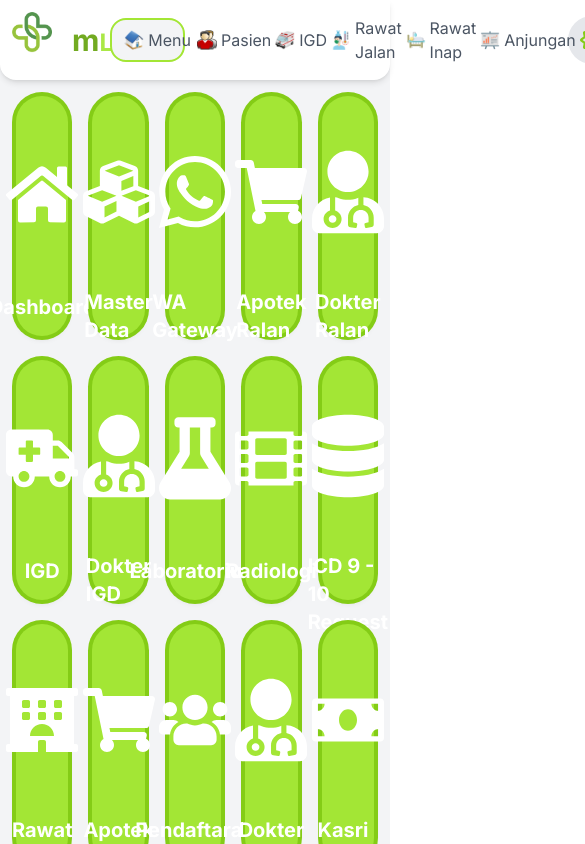
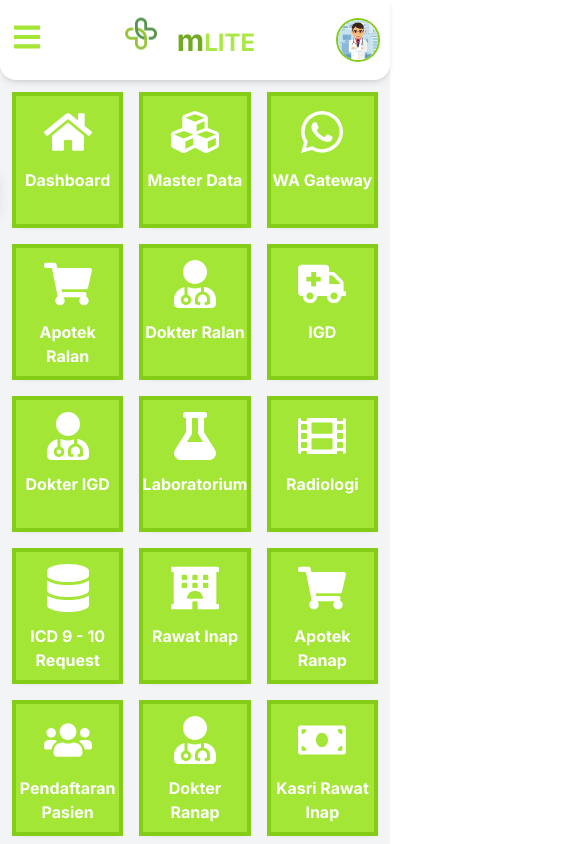
Before and after one commit to adriCSM/belajar-react-next, a Next.js app: page /admin/menu in a window 390 px wide. Shown: the top 844 px of the page, 585 px wide, since content can reach past the window. Built offline with nearby package versions, Linux system fonts and the light colour scheme.

Commit message:
update 3

```diff
--- a/src/app/admin/Sidebar.tsx
+++ b/src/app/admin/Sidebar.tsx
@@ -2,10 +2,12 @@
 import { Manuale } from 'next/font/google';
 import Link from 'next/link';
 import { usePathname } from 'next/navigation';
+import { FaXmark } from 'react-icons/fa6';
 
 export default function SidebarAdmin({ ...props }) {
   const show = props.showSidebar;
   const pathname = usePathname();
+  const handleShow = props.handleShow;
   const menus = [
     {
       name: 'Menu',
@@ -40,9 +42,9 @@ export default function SidebarAdmin({ ...props }) {
   ];
   return (
     <nav
-      className={` fixed transition transform duration-300  sm:inline h-screen rounded-r-xl bg-gradient-to-tr from-lime-400 to-lime-300  ${
-        show ? 'w-1/5' : ' -translate-x-3/4'
-      }   divide-y divide-white z-10`}
+      className={`md:hidden w-screen fixed transition transform duration-300  sm:inline h-full rounded-r-xl bg-gradient-to-tr from-lime-400 to-lime-300  ${
+        show ? 'w-1/5' : ' -translate-x-full'
+      }   divide-y divide-white z-20`}
     >
       <div className={` flex w-full items-center mx-2 my-5 p-5`}>
         <img src="../logo/icon-512x512.png" alt="" className={`h-[60px]`} />
@@ -50,12 +52,17 @@ export default function SidebarAdmin({ ...props }) {
           <span className="text-lime-600">m</span>
           <span className="text-white">LITE</span>
         </h1>
+        <FaXmark
+          className="absolute right-2 top-2 rounded-full bg-gray-200  h-8 w-8 p-2  text-lime-500 text-2xl"
+          onClick={() => handleShow()}
+        />
       </div>
 
       <ul className={`pt-5 `}>
         {menus.map((menu, i) => {
           return (
             <Link
+              onClick={() => handleShow()}
               key={i}
               href={menu.href}
               className={`flex px-3 py-2 items-center transition duration-150 transform   ${
--- a/src/app/admin/layout.tsx
+++ b/src/app/admin/layout.tsx
@@ -2,17 +2,22 @@
 import SidebarAdmin from './Sidebar';
 import NavbarAdmin from './navbar';
 import { useState } from 'react';
+import { FaRegSun } from 'react-icons/fa';
 
 export default function AdminLayout({ children }: { children: React.ReactNode }) {
-  const [sidebar, setSidebar] = useState(true);
+  const [sidebar, setSidebar] = useState(false);
+  const unShow = () => {
+    setSidebar(!sidebar);
+  };
   const changeSidebar = () => {
     setSidebar(!sidebar);
   };
   return (
     <div className="bg-gray-100 text-gray-600  ">
-      {/* <SidebarAdmin showSidebar={sidebar} /> */}
+      <SidebarAdmin showSidebar={sidebar} handleShow={unShow} />
       <div className={`w-full   `}>
         <NavbarAdmin onClick={changeSidebar} showSidebar={sidebar} />
+        <FaRegSun className="rounded-full bg-gray-200  h-12 w-12 p-2 me-5 text-lime-500 text-2xl z-auto absolute bottom-12 right-3 md:hidden" />
         {children}
       </div>
     </div>
--- a/src/app/admin/menu/components/card.tsx
+++ b/src/app/admin/menu/components/card.tsx
@@ -2,17 +2,17 @@ import Link from 'next/link';
 
 Link;
 export default function Card(props: any) {
-  const { name, href, Icon, i, colorCard, colorText } = props;
+  const { name, href, Icon, i, styleCard, styleText } = props;
   return (
     <Link href={href}>
       <div
         key={i}
-        className={`${colorCard} h-60 items-center flex flex-col  ring-4 shadow-md  rounded-2xl transition transform duration-300 hover:scale-105`}
+        className={`${styleCard} flex flex-col items-center min-h-32  md:h-60  items-center flex flex-col  ring-4 shadow-md  md:rounded-2xl transition transform duration-300 hover:scale-105`}
       >
         <div className=" w-auto h-4/5   m-3 ">
-          <Icon className={`h-full text-7xl text-lime-500 ${colorText}`} />
+          <Icon className={`h-full text-5xl md:text-7xl text-lime-500 ${styleText}`} />
         </div>
-        <h1 className={`text-xl font-bold h-1/5 ${colorText}`}>{name}</h1>
+        <h1 className={`md:text-xl h-full text-center font-bold ${styleText}`}>{name}</h1>
       </div>
     </Link>
   );
--- a/src/app/admin/menu/page.tsx
+++ b/src/app/admin/menu/page.tsx
@@ -3,7 +3,7 @@ import cardMenu from './cardMenu';
 
 export default function MenuPage() {
   return (
-    <div className="justify-between grid grid-cols-5 gap-6 mt-4 mx-4 text-gray-500">
+    <div className="justify-between grid grid-cols-3 md:grid-cols-5 gap-6 mt-4 mx-4 text-gray-500">
       {cardMenu.map((item, i) => {
         return (
           <Card
@@ -11,8 +11,8 @@ export default function MenuPage() {
             name={item.name}
             href={item.href}
             Icon={item.icon}
-            colorCard={`bg-lime-400 ring-lime-500`}
-            colorText={'text-white'}
+            styleCard={`bg-lime-400 ring-lime-500 `}
+            styleText={'text-white'}
           />
         );
       })}
--- a/src/app/admin/navbar.tsx
+++ b/src/app/admin/navbar.tsx
@@ -1,23 +1,33 @@
 import { FaBars, FaMoon, FaRegSun, FaRegBell, FaSistrix, FaUserMd } from 'react-icons/fa';
 import MenuBar from '@/components/Fragments/MenuBar';
+import Link from 'next/link';
 export default function NavbarAdmin(props: any) {
   const { onClick, showSidebar } = props;
   const show = showSidebar;
   return (
     <nav
-      className={`w-full flex h-20 bg-white  justify-between rounded-b-xl p-3 sticky top-0 shadow-md items-center`}
+      className={`w-full flex h-20 bg-white  justify-between rounded-b-xl p-3 z-10 sticky top-0 shadow-md items-center`}
     >
+      <div className=" lg:hidden">
+        <button>
+          <FaBars
+            className="text-3xl text-lime-400"
+            onClick={() => {
+              onClick();
+            }}
+          />
+        </button>
+      </div>
       <div className="flex items-center">
-        <div className={` flex w-full items-center `}>
-          <img src="../logo/icon-512x512.png" alt="" className={`h-[40px] animate-bounce`} />
+        <Link href={'/admin'} className="flex items-center">
+          <img src="../logo/icon-512x512.png" alt="" className={`h-8 md:h-10 animate-bounce`} />
           <h1 className={`text-3xl font-bold ps-5 text-wrap animate-pulse`}>
             <span className="text-lime-600">m</span>
             <span className="text-lime-400 text-2xl ">LITE</span>
           </h1>
-        </div>
-        {/* <button className="ms-2 text-lime-500" onClick={onClick}>
-          <FaBars />
-        </button> */}
+        </Link>
+
+        {/* serch */}
         {/* <form className="group relative ms-5 ">
           <FaSistrix className="absolute left-3 top-1/2 -mt-2.5 text-slate-400 pointer-events-none group-focus-within:text-blue-500" />
           <input
@@ -28,23 +38,20 @@ export default function NavbarAdmin(props: any) {
           />
         </form> */}
       </div>
-      <div>
+      <div className="hidden lg:block">
         <MenuBar />
       </div>
       <div>
         <ul className="flex items-center text-[1.4rem]">
-          <li className="rounded-full bg-gray-200  p-3 me-3 text-lime-500 text-2xl">
+          <li>
             {/* <FaMoon /> */}
-            <FaRegSun />
-          </li>
-          <li className="me-3 text-lime-500">
-            <FaRegBell />
+            <FaRegSun className="rounded-full bg-gray-200  h-10 w-10 p-2 me-5 text-lime-500 text-2xl hidden md:block" />
           </li>
           <li>
             <img
               src="../images/img-person.jpg"
               alt=""
-              className="h-12 w-12 ring-2 ring-lime-500 rounded-full"
+              className="h-10 w-10 ring-2 ring-lime-500 rounded-full"
             />
           </li>
         </ul>
--- a/src/app/admin/page.tsx
+++ b/src/app/admin/page.tsx
@@ -1,3 +1,5 @@
+'use client';
+import { useState } from 'react';
 import { FaMinus, FaExpand, FaCalendar, FaBed, FaList, FaHospitalAlt } from 'react-icons/fa';
 
 export default function AdminPage() {
@@ -31,12 +33,20 @@ export default function AdminPage() {
       textColor: 'text-orange-300',
     },
   ];
+
+  const [show, setShow] = useState(false);
   return (
     <div className="w-full  bg-white mt-5 pb-10 pt-3  rounded-2xl">
       <h1 className="text-gray-400 ps-5 pt-5">Informasi Kamar</h1>
       <div className="flex justify-end px-5 text-gray-400 -mt-4 pb-5">
-        <FaExpand className="me-3 h-4 w-4" />
-        <FaMinus className="me-3 h-4 w-4" />
+        <FaExpand
+          className="me-5 h-4 w-4 text-blue-500 cursor-pointer hover:scale-125"
+          onClick={() => setShow(true)}
+        />
+        <FaMinus
+          className="me-5 h-4 w-4 text-red-400 cursor-pointer hover:scale-125"
+          onClick={() => setShow(false)}
+        />
       </div>
       <div className="grid grid-cols-4 gap-4 p-5 ">
         {info.map((item, i) => {
@@ -44,14 +54,17 @@ export default function AdminPage() {
           return (
             <div key={i} className="ring-2 ring-gray-100  rounded-xl shadow-lg ">
               <div className="flex justify-between p-3">
-                <Icon className={`${item.color} text-white h-16 w-16 rounded-xl p-3  -mt-7 `} />
-                <div>
-                  <h1 className={`${item.textColor} text-xl font-bold`}>{item.jenis}</h1>
-                  <h1 className="text-end text-gray-400">{item.jumlah}</h1>
+                <Icon
+                  className={`${item.color} text-white ${
+                    show ? 'h-16 w-16 -mt-7  ' : 'h-32 w-32 m-auto'
+                  } rounded-xl p-3   transition-m  duration-700 `}
+                />
+                <div className={`${show ? '' : 'hidden'}`}>
+                  <h1 className={`${item.textColor} md:text-3xl font-bold `}>{item.jenis}</h1>
+                  <h1 className="text-end md:text-2xl ">{item.jumlah}</h1>
                 </div>
               </div>
-
-              <FaCalendar key={i} className={`${item.textColor}  m-5`} />
+              <FaCalendar key={i} className={`${item.textColor}  m-5 ${show ? '' : 'hidden'}`} />
             </div>
           );
         })}
```
